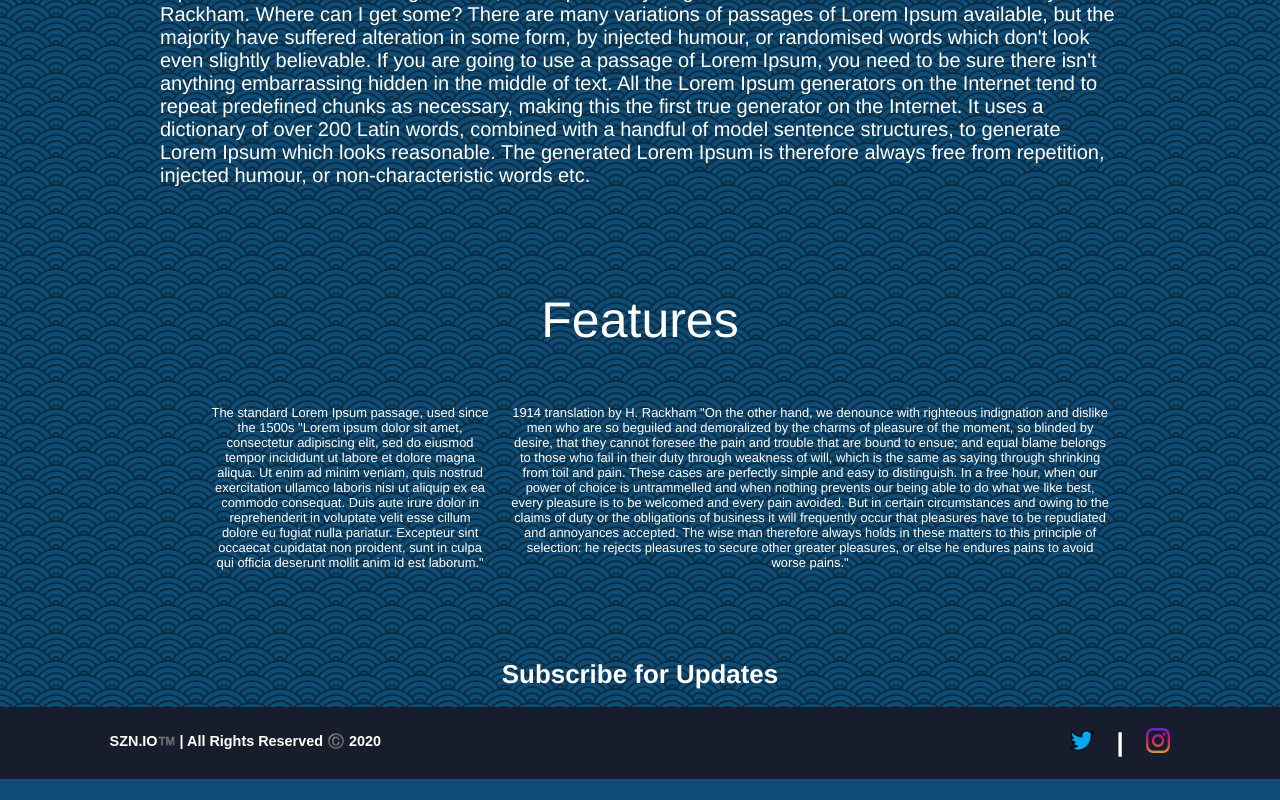
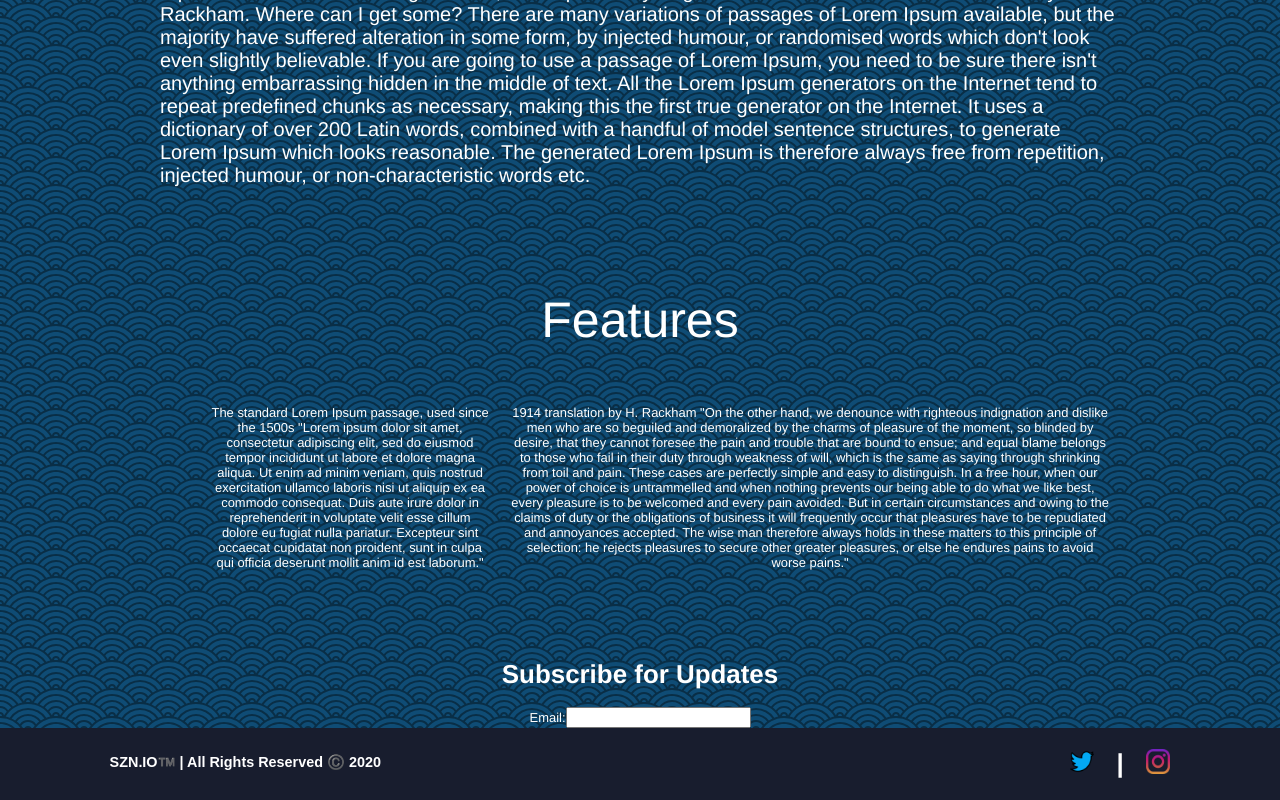
Before and after one commit to radicalkidd/mvp-landing-page, a React app: page / in a window 1280 px wide. Shown: the part 698-1498 px from the top of the page. Before the commit the page ends 1477 px from the top, so only its background shows below. Built offline with nearby package versions, Linux system fonts and the light colour scheme; the HTML template or start-up script is replaced by a standard one.

Commit message:
Add email subscription form

```diff
--- a/client/src/components/Subscribe.jsx
+++ b/client/src/components/Subscribe.jsx
@@ -1,11 +1,29 @@
 import React, { Component } from 'react';
 
 class Subscribe extends Component {
-  render () {
+  constructor(props) {
+    super(props);
+    this.state = {
+      value: ''
+    };
+    this.handleChange = this.handleChange.bind(this);
+  }
+
+  handleChange(e) {
+    this.setState({value: e.target.value})
+  }
+
+  render() {
     return (
       <div className="subscribe-container">
         <h1>Subscribe for Updates</h1>
-
+        <form>
+          <label>
+            Email:
+            <input type="text" value={this.state.value} onChange={this.handleChange} />
+          </label>
+          {/* <input>Submit</input> */}
+        </form>
       </div>
     )
   }
```
Also changed, not shown: 1 other file (tests, documents, lock files or other folders).
